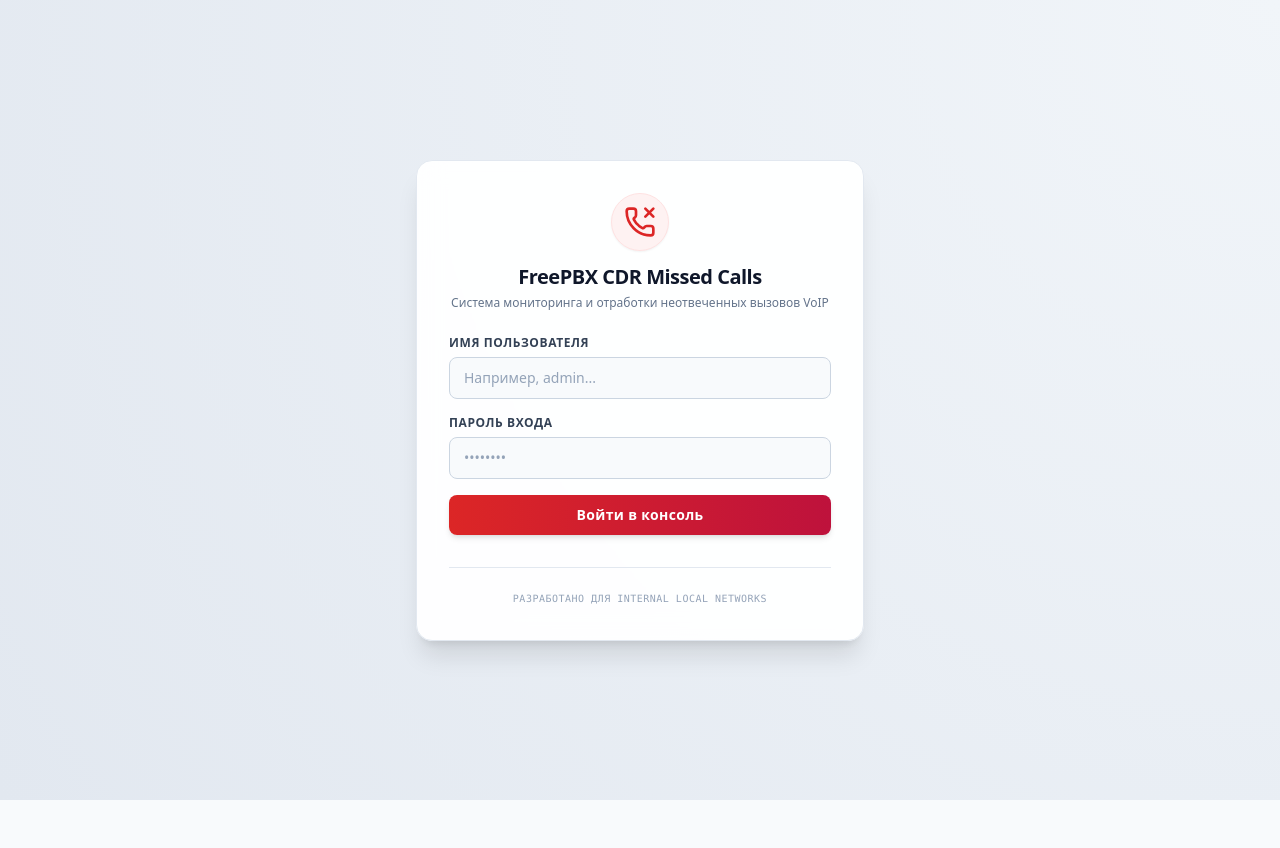
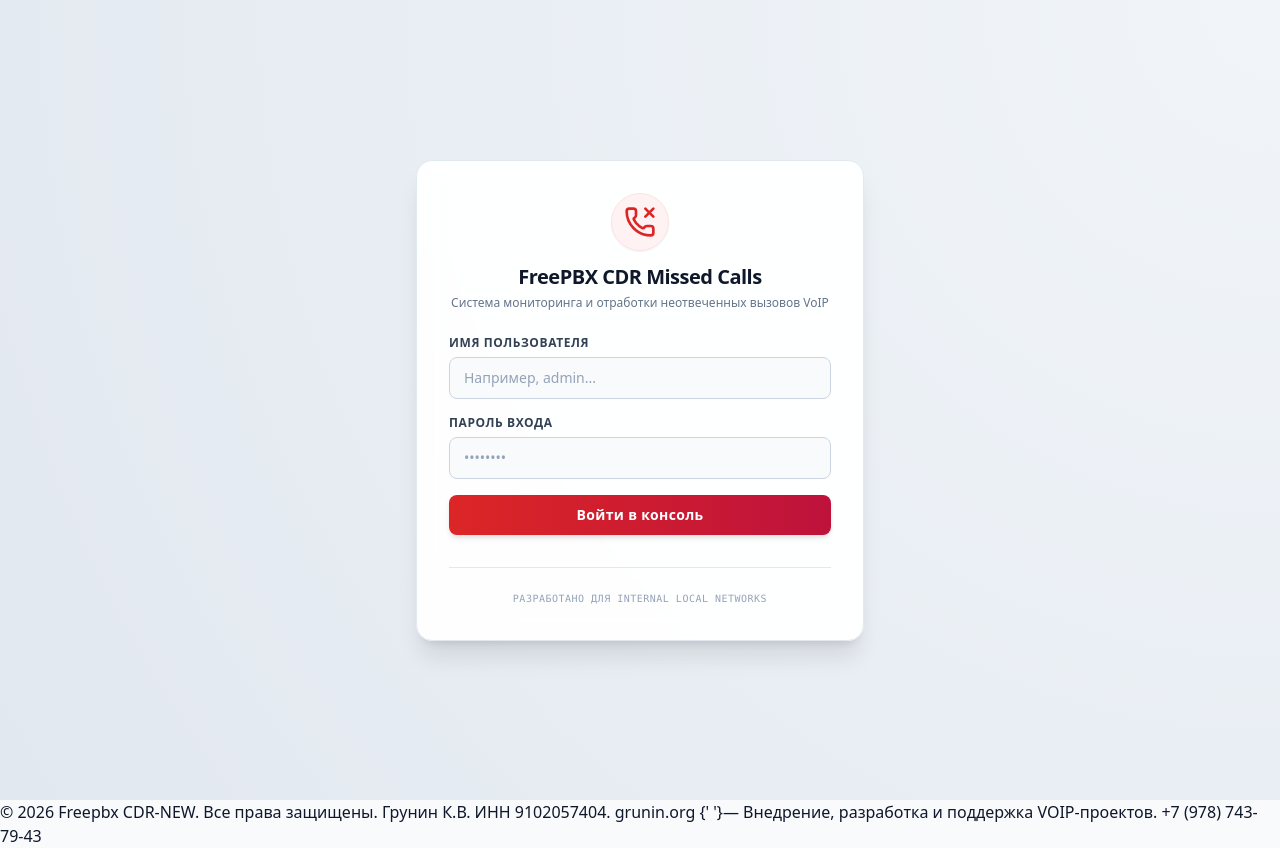
Before and after one commit to ravigodno/freepbx-cdr-new, a React (Vite) app: page / in a window 1280 px wide. Before the commit the page ends 800 px from the top, so only its background shows below. Built offline with nearby package versions, Linux system fonts and the light colour scheme.

Commit message:
Update branding and footer

```diff
--- a/index.html
+++ b/index.html
@@ -8,5 +8,21 @@
   <body class="bg-slate-50 text-slate-900 antialiased h-screen">
     <div id="root" class="h-full"></div>
     <script type="module" src="/src/main.tsx"></script>
+
+<footer className="mt-8 border-t border-slate-200 py-4 text-center text-xs text-slate-500">
+  © 2026 Freepbx CDR-NEW. Все права защищены.
+    Грунин К.В. ИНН 9102057404.
+      <a
+          href="https://grunin.org"
+              target="_blank"
+                  rel="noopener noreferrer"
+                      className="ml-1 text-blue-600 hover:underline"
+                        >
+                            grunin.org
+                              </a>
+                                {' '}— Внедрение, разработка и поддержка VOIP-проектов.
+                                  +7 (978) 743-79-43
+                                  </footer>
+
   </body>
 </html>
--- a/src/App.tsx
+++ b/src/App.tsx
@@ -1137,7 +1137,7 @@
               </div>
               <div>
                 <h1 className="text-base font-bold text-slate-900 tracking-tight flex items-center gap-2 font-sans">
-                  КИП Сервер
+                  Freepbx CDR-NEW
                   <span className="text-[10px] bg-slate-100 text-slate-600 font-normal px-2 py-0.5 rounded-md border border-slate-200">
                     CDR v1.0
                   </span>
```
